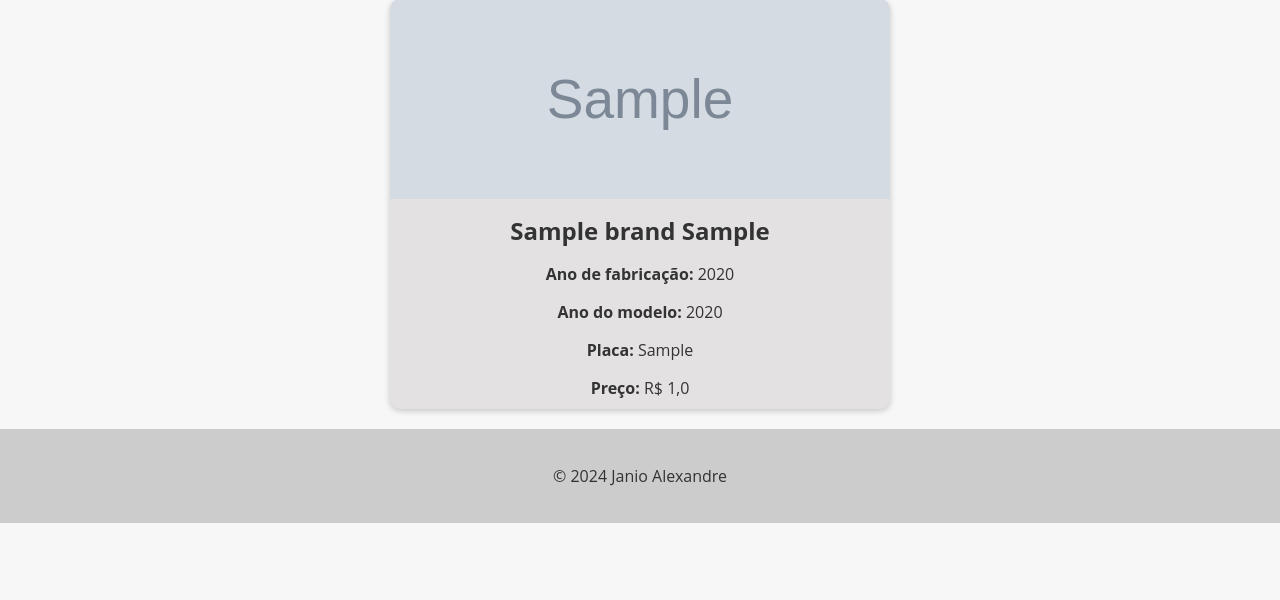
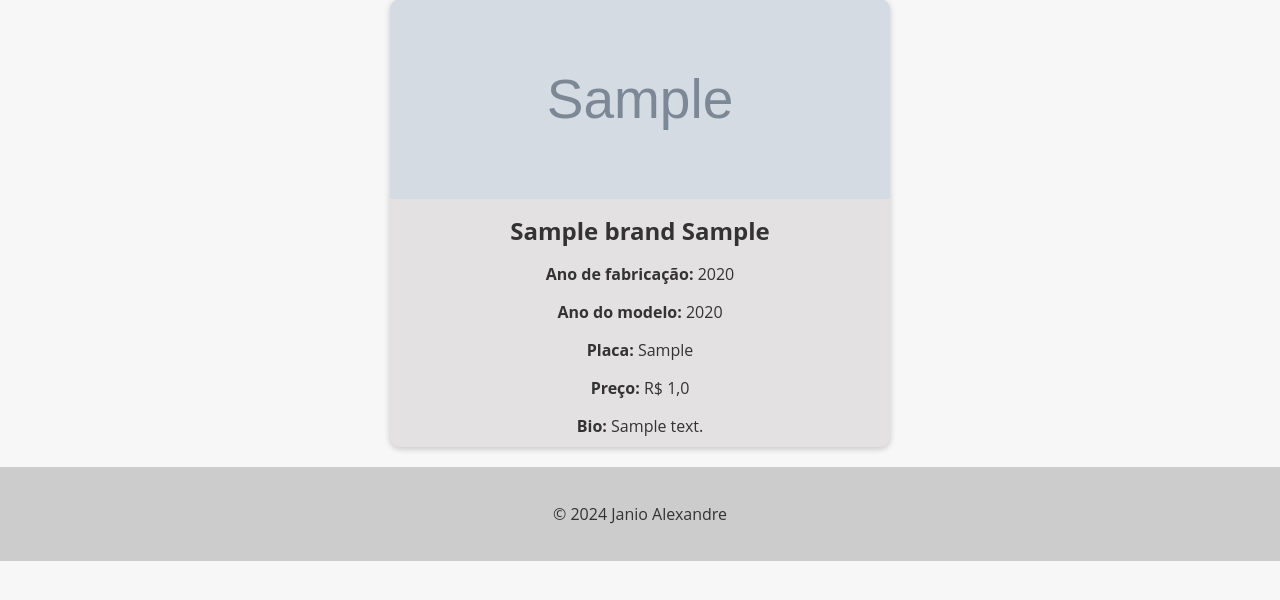
Before and after one commit to janioalexandre/Python-Django-App-Revenda-de-Carros-PyCodeBR, a Django app: page /car/1/ in a window 1280 px wide. Shown: the part 71-671 px from the top of the page. Run offline with Django 5.2, Linux system fonts and the light colour scheme; tables that the repository leaves empty hold one stand-in row (values such as "Sample post"); grey boxes marked "Sample" are stand-in pictures.

Commit message:
Adicionando biografia do carro

```diff
--- a/cars/models.py
+++ b/cars/models.py
@@ -17,6 +17,7 @@ class Car(models.Model):
     plate = models.CharField(max_length=10, blank=True, null=True)
     value = models.FloatField(blank=True, null=True)
     photo = models.ImageField(upload_to='cars/', blank=True, null=True)
+    bio = models.TextField(blank=True, null=True)
 
     def __str__(self):
         return self.model
--- a/cars/templates/car_detail.html
+++ b/cars/templates/car_detail.html
@@ -86,6 +86,7 @@
       <p><strong>Ano do modelo:</strong> {{ object.model_year }}</p>
       <p><strong>Placa:</strong> {{ object.plate }}</p>
       <p><strong>Preço:</strong> R$ {{ object.value }}</p>
+      <p><strong>Bio:</strong> {{ object.bio }}</p>
   </div>
   {% if user.is_authenticated %}
     <div class="buttons-container">
```
Also changed, not shown: cars/migrations/0005_car_bio.py (added).
